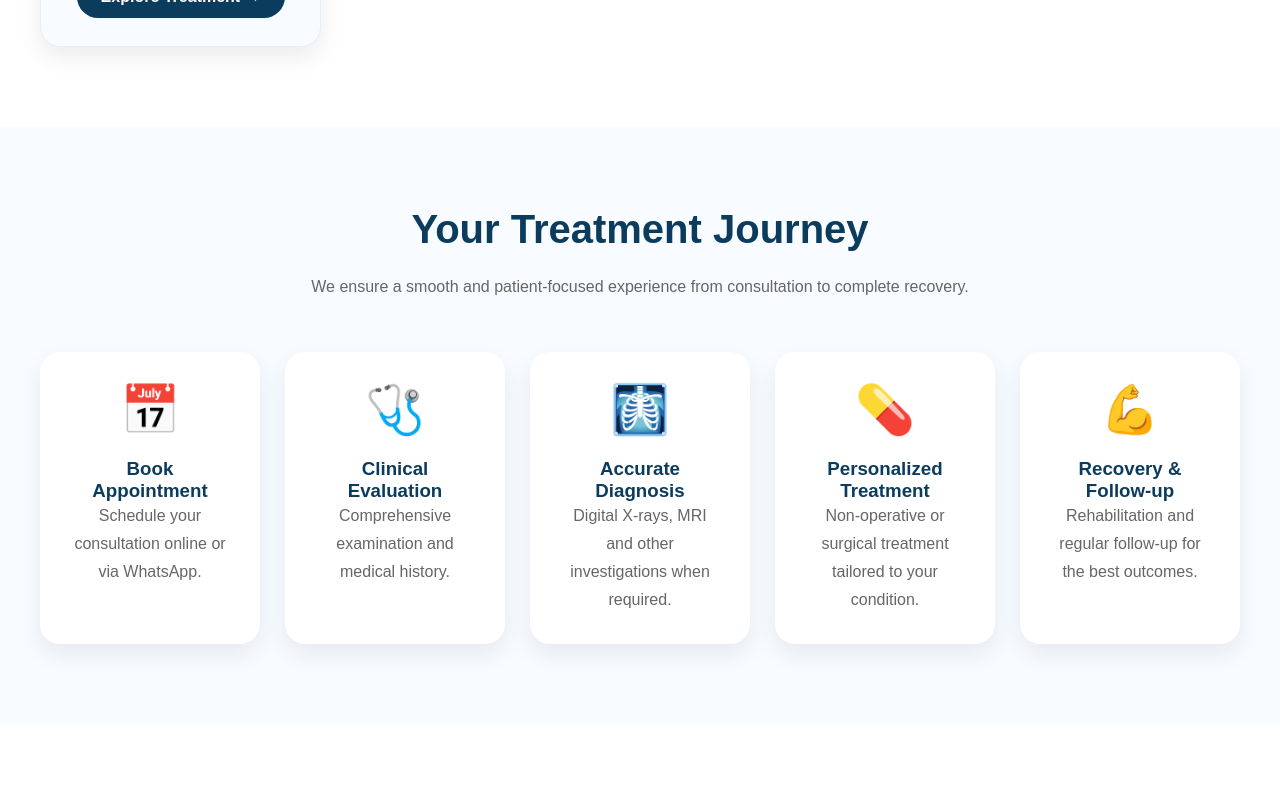
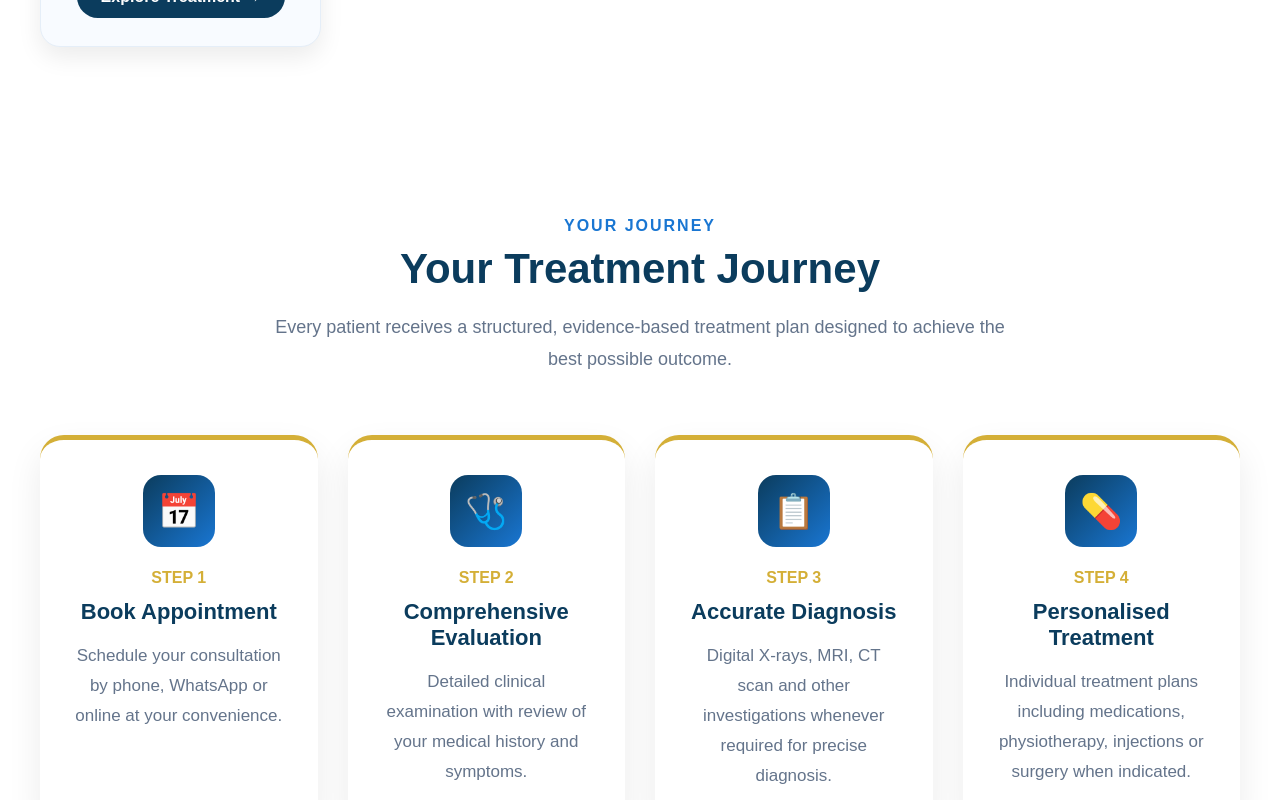
Before and after one commit to drishaanortho/drishaanortho-website, a Next.js app: page / in a window 1280 px wide. Shown: the part 6020-6820 px from the top of the page. Built offline with nearby package versions, Linux system fonts and the light colour scheme.

Commit message:
Update PatientJourney.tsx

```diff
--- a/components/PatientJourney.tsx
+++ b/components/PatientJourney.tsx
@@ -3,49 +3,68 @@ export default function PatientJourney() {
     {
       icon: "📅",
       title: "Book Appointment",
-      text: "Schedule your consultation online or via WhatsApp.",
+      text:
+        "Schedule your consultation by phone, WhatsApp or online at your convenience.",
     },
     {
       icon: "🩺",
-      title: "Clinical Evaluation",
-      text: "Comprehensive examination and medical history.",
+      title: "Comprehensive Evaluation",
+      text:
+        "Detailed clinical examination with review of your medical history and symptoms.",
     },
     {
-      icon: "🩻",
+      icon: "📋",
       title: "Accurate Diagnosis",
-      text: "Digital X-rays, MRI and other investigations when required.",
+      text:
+        "Digital X-rays, MRI, CT scan and other investigations whenever required for precise diagnosis.",
     },
     {
       icon: "💊",
-      title: "Personalized Treatment",
-      text: "Non-operative or surgical treatment tailored to your condition.",
+      title: "Personalised Treatment",
+      text:
+        "Individual treatment plans including medications, physiotherapy, injections or surgery when indicated.",
     },
     {
-      icon: "💪",
+      icon: "❤️",
       title: "Recovery & Follow-up",
-      text: "Rehabilitation and regular follow-up for the best outcomes.",
+      text:
+        "Guided rehabilitation and regular follow-up to help you return safely to your daily activities.",
     },
   ];
 
   return (
     <section
       style={{
-        background: "#F8FBFF",
-        padding: "80px 20px",
+        background: "#ffffff",
+        padding: "90px 20px",
       }}
     >
       <div
         style={{
           maxWidth: "1200px",
-          margin: "auto",
+          margin: "0 auto",
         }}
       >
+        <p
+          style={{
+            textAlign: "center",
+            color: "#1976D2",
+            letterSpacing: "2px",
+            fontWeight: 700,
+            marginBottom: "10px",
+            textTransform: "uppercase",
+          }}
+        >
+          YOUR JOURNEY
+        </p>
+
         <h2
           style={{
             textAlign: "center",
             color: "#0B3C5D",
-            fontSize: "40px",
-            fontWeight: "800",
+            fontSize: "42px",
+            fontWeight: 800,
+            marginBottom: "18px",
           }}
         >
           Your Treatment Journey
@@ -54,39 +73,68 @@ export default function PatientJourney() {
         <p
           style={{
             textAlign: "center",
-            color: "#666",
-            maxWidth: "700px",
-            margin: "20px auto 50px",
-            lineHeight: "30px",
+            maxWidth: "760px",
+            margin: "0 auto 60px",
+            color: "#64748B",
+            fontSize: "18px",
+            lineHeight: "32px",
           }}
         >
-          We ensure a smooth and patient-focused experience from consultation to complete recovery.
+          Every patient receives a structured, evidence-based treatment plan designed to achieve the best possible outcome.
         </p>
 
         <div
           style={{
             display: "grid",
             gridTemplateColumns: "repeat(auto-fit,minmax(220px,1fr))",
-            gap: "25px",
+            gap: "30px",
           }}
         >
-          {steps.map((step) => (
+          {steps.map((step, index) => (
             <div
               key={step.title}
               style={{
                 background: "#fff",
-                borderRadius: "20px",
-                padding: "30px",
+                borderRadius: "24px",
+                padding: "35px",
+                boxShadow: "0 15px 35px rgba(0,0,0,.08)",
+                borderTop: "5px solid #D4AF37",
                 textAlign: "center",
-                boxShadow: "0 10px 25px rgba(0,0,0,0.08)",
               }}
             >
-              <div style={{ fontSize: "48px" }}>{step.icon}</div>
+              <div
+                style={{
+                  width: "72px",
+                  height: "72px",
+                  margin: "0 auto 22px",
+                  borderRadius: "18px",
+                  background:
+                    "linear-gradient(135deg,#0B3C5D,#1976D2)",
+                  display: "flex",
+                  justifyContent: "center",
+                  alignItems: "center",
+                  fontSize: "34px",
+                  color: "#fff",
+                }}
+              >
+                {step.icon}
+              </div>
+
+              <div
+                style={{
+                  color: "#D4AF37",
+                  fontWeight: 700,
+                  marginBottom: "12px",
+                }}
+              >
+                STEP {index + 1}
+              </div>
 
               <h3
                 style={{
-                  marginTop: "20px",
                   color: "#0B3C5D",
+                  fontSize: "22px",
+                  marginBottom: "16px",
                 }}
               >
                 {step.title}
@@ -94,8 +142,10 @@ export default function PatientJourney() {
 
               <p
                 style={{
-                  color: "#666",
-                  lineHeight: "28px",
+                  color: "#64748B",
+                  lineHeight: "30px",
+                  fontSize: "17px",
+                  margin: 0,
                 }}
               >
                 {step.text}
```
